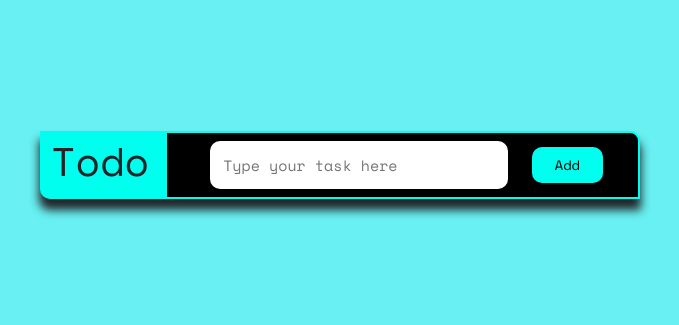
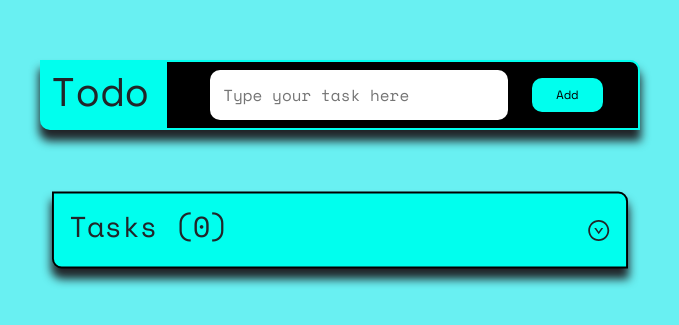
Before and after one commit to hnsnl15/todolist-app, a React (Create React App) app: page / in a window 1280 px wide. Shown: the part 235-560 px from the top of the page, without its empty margins (300-979 px from the left). Built offline with nearby package versions, Linux system fonts and the light colour scheme.

Commit message:
Changes.

```diff
--- a/public/style.css
+++ b/public/style.css
@@ -3,6 +3,25 @@
   margin: 0;
   padding: 0;
   box-sizing: border-box;
+}
+
+button {
+  width: 15%;
+  font-size: clamp(3px, 75%, 14px);
+  border-radius: 10px;
+  padding: 0.5rem;
+  display: grid;
+  place-content: center;
+  background-color: rgb(0, 255, 238);
+  color: black;
+  transition: all 300ms ease-in-out;
+  outline: 1.5px solid transparent;
+  border: none;
+}
+button:hover {
+  background-color: black;
+  color: white;
+  outline: 1.5px rgb(0, 255, 238) solid;
 }
 
 .App {
@@ -73,7 +92,7 @@
   padding: 0.8rem;
   margin-right: 5%;
   border-radius: 10px;
-  font-size: 15px;
+  font-size: clamp(90%, 100%, 16px);
   font-family: inherit;
   transition: all 300ms ease-in-out;
   border: none;
@@ -84,30 +103,13 @@
   background: rgb(0, 0, 0);
   color: white;
 }
-.todoform-container .mainform-container form button {
-  width: 15%;
-  font-size: clamp(85%, 5vw, 10px);
-  border-radius: 10px;
-  padding: 0.5rem;
-  display: grid;
-  place-content: center;
-  background-color: rgb(0, 255, 238);
-  color: black;
-  transition: all 300ms ease-in-out;
-  outline: 1.5px solid transparent;
-  border: none;
-}
-.todoform-container .mainform-container form button:hover {
-  background-color: black;
-  color: white;
-  outline: 1.5px rgb(0, 255, 238) solid;
-}
 
 .todolist-container {
   width: 94vw;
   max-width: 600px;
   overflow-x: hidden;
   transition: all 300ms ease-in-out;
+  position: relative;
 }
 .todolist-container::-webkit-scrollbar {
   width: 12px;
@@ -148,4 +150,18 @@
   box-shadow: 0px 0px 10px 1px;
 }
 
+.created-todo {
+  display: grid;
+  place-items: center;
+}
+.created-todo .card-btns {
+  display: flex;
+  position: absolute;
+  right: 3px;
+  gap: 4px;
+}
+.created-todo .card-btns button {
+  width: clamp(35px, 10vw, 60px);
+}
+
 /*# sourceMappingURL=style.css.map */
--- a/public/style.scss
+++ b/public/style.scss
@@ -9,6 +9,26 @@ $bg-color: rgb(105, 240, 242);
     padding: 0;
     box-sizing: border-box;
 }
+button {
+    width: clamp(13%, 15%, 20%);
+    font-size: clamp(3px, 75%, 14px);
+    border-radius: 10px;
+    padding: .5rem;
+    display: grid;
+    place-content: center;
+    background-color: $primary-color;
+    color: black;
+    transition: all 300ms ease-in-out;
+    outline: 1.5px solid transparent;
+    border: none;
+
+    &:hover {
+        background-color: $secondary-color;
+        color: $text-color1;
+        outline: 1.5px $primary-color solid;
+    }
+}
+
 .App {
     height: auto;
     width: 100vw;
@@ -80,7 +100,7 @@ $bg-color: rgb(105, 240, 242);
                     padding: .8rem;
                     margin-right: 5%;
                     border-radius: 10px;
-                    font-size: clamp(10px, 15px, 20px);
+                    font-size: clamp(90%, 100%, 16px);
                     font-family: inherit;
                     transition: all 300ms ease-in-out;
                     border: none;
@@ -94,26 +114,6 @@ $bg-color: rgb(105, 240, 242);
                 }
 
             }
-
-            button {
-                width: clamp(13%, 15%, 20%);
-                font-size: clamp(85%, 5vw, 10px);
-                border-radius: 10px;
-                padding: .5rem;
-                display: grid;
-                place-content: center;
-                background-color: $primary-color;
-                color: black;
-                transition: all 300ms ease-in-out;
-                outline: 1.5px solid transparent;
-                border: none;
-
-                &:hover {
-                    background-color: $secondary-color;
-                    color: $text-color1;
-                    outline: 1.5px $primary-color solid;
-                }
-            }
         }
     }
 }
@@ -124,6 +124,7 @@ $bg-color: rgb(105, 240, 242);
     max-width: 600px;
     overflow-x: hidden;
     transition: all 300ms ease-in-out;
+    position: relative;
 
     &::-webkit-scrollbar {
         width: 12px;
@@ -171,3 +172,17 @@ $bg-color: rgb(105, 240, 242);
         }
     }
 }
+
+.created-todo {
+    display: grid;
+    place-items: center;
+    .card-btns {
+        display: flex;
+        position: absolute;
+        right: 3px;
+        gap: 4px;
+        button {
+            width: clamp(35px, 10vw, 60px)
+        }
+    }
+}
--- a/src/components/Todoform/Todoform.js
+++ b/src/components/Todoform/Todoform.js
@@ -26,7 +26,8 @@ const handleSubmit = (e) => {
   let taskObject = {
     id: uuidv4(),
     task_name: task,
-    date_log: currentDate
+    date_log: currentDate,
+    completed: false
   }
 
   if (taskObject.task_name) {
@@ -46,6 +47,11 @@ useEffect(() => {
   localStorage.setItem('Tasks', JSON.stringify(taskStorage));
 })
 
+const handleDelete = (id) => {
+  const deleteTask = [...taskStorage].filter(task => task.id !== id);
+  setTaskStorage(deleteTask)
+}
+
 return (
   <section className='todoform-container'>
         <div className='mainform-container'>
@@ -62,7 +68,7 @@ return (
           </form>
        </div>
 
-       {isTaskStorageTrue && <div className='todolist-container'>
+       {!isTaskStorageTrue && <div className='todolist-container'>
           <div className='container todolist-title' style={showedCards ? {transform: 'scale(0.88)'} : {transform: 'scale(0.96)'}}>
             <h1>Tasks ({taskStorage.length})</h1>
             <span onClick={() => {
@@ -73,7 +79,19 @@ return (
 
           {showedCards && taskStorage.map(task => {
             return (
-              <Todolist task={task.task_name} date_log={task.date_log}/>
+              <div className='created-todo'>
+                <Todolist
+                  key={task.id}
+                  task={task.task_name}
+                  date_log={task.date_log}
+                />
+                <div className='card-btns'>
+                  <button onClick={() => {
+                    handleDelete(task.id)
+                  }}>Delete</button>
+                  <button>Edit</button>
+                </div>
+              </div>
               )
             })}
        </div>}
--- a/src/components/Todoform/Todolist.js
+++ b/src/components/Todoform/Todolist.js
@@ -1,4 +1,5 @@
 import React from 'react';
+
 
 export default function Todolist({task, date_log}) {
 
@@ -6,7 +7,7 @@ export default function Todolist({task, date_log}) {
     <div className='container m-1 todolist-container todo-scroll'>
       <article className='card'>
           <div className='card-body'>
-            <div className='card-text' style={{fontWeight: 500}}>
+            <div className='card-text' style={{fontWeight: 500, position: 'relative'}}>
               <p style={{fontSize: '14px'}}>{task}</p>
               <p style={{fontSize: '12px'}}>{date_log}</p>
             </div>
```
Also changed, not shown: 1 other file (tests, documents, lock files or other folders).
